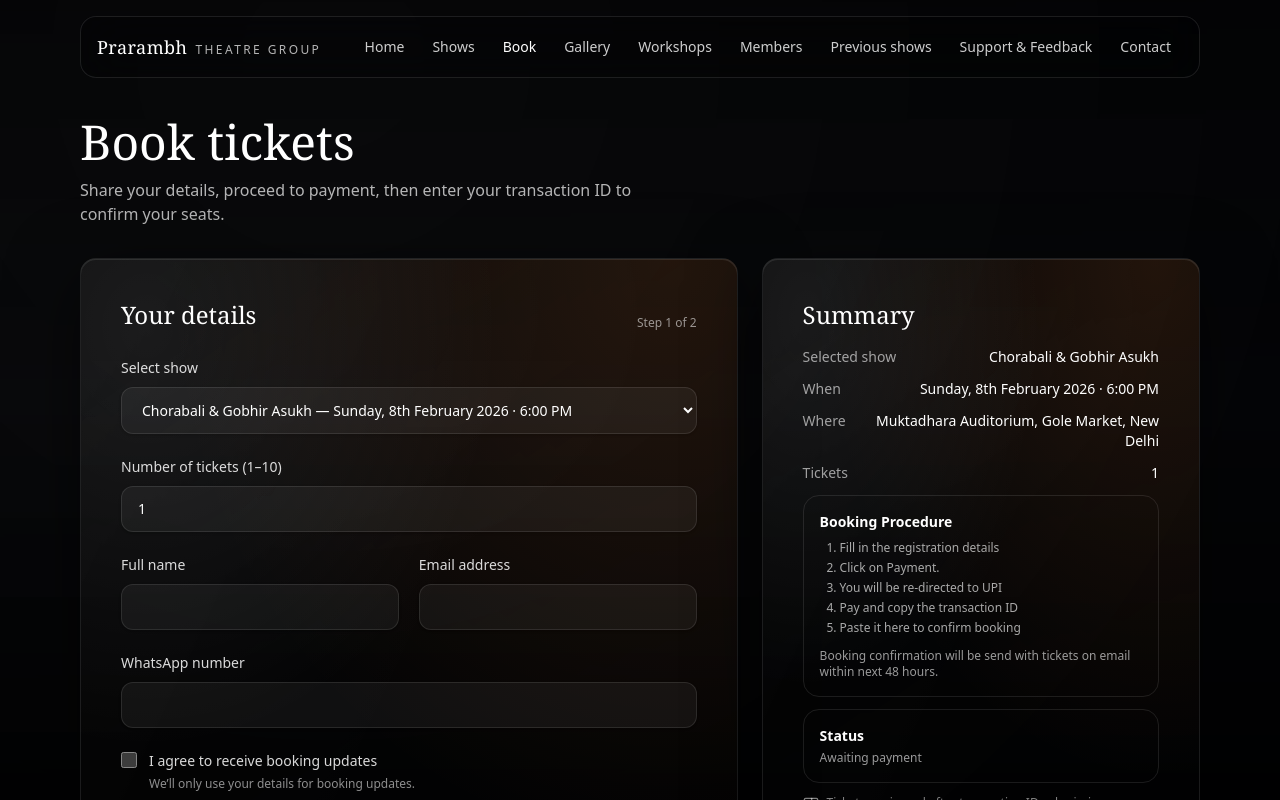
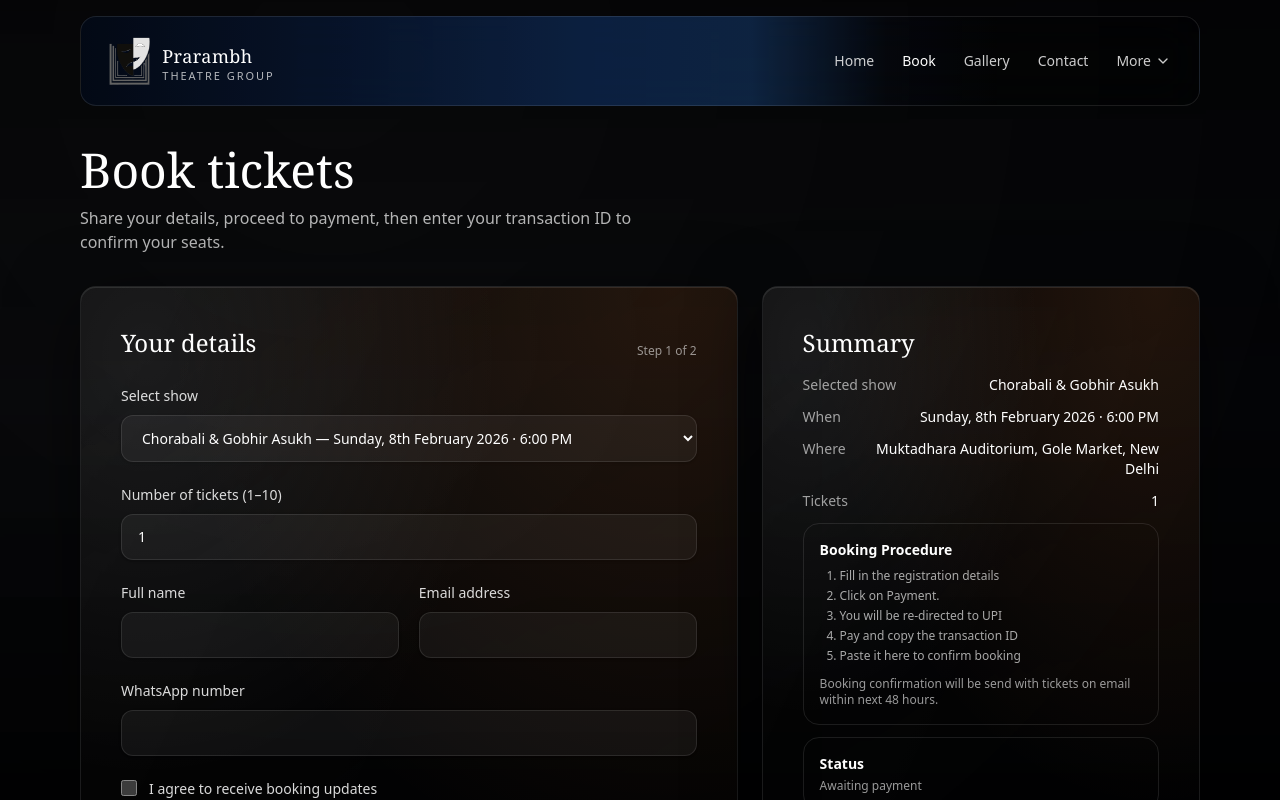
Before and after one commit to rishabhkar/Act-One-Interface, a React (Vite) app: page /book in a window 1280 px wide. Shown: the top 800 px of the page. Built offline with nearby package versions, Linux system fonts and the light colour scheme.

Commit message:
Navbar Changes

```diff
--- a/src/components/Navbar.tsx
+++ b/src/components/Navbar.tsx
@@ -1,27 +1,37 @@
 import { useEffect, useMemo, useState } from 'react'
 import { NavLink } from 'react-router-dom'
-import { Menu, X } from 'lucide-react'
+import { Menu, X, ChevronDown } from 'lucide-react'
 import clsx from 'clsx'
 import { siteContent } from '../content/siteContent'
 
+// add small logo URL
+const smallLogoUrl = new URL('../data/images/Small Logo.png', import.meta.url).toString()
+
 export default function Navbar() {
   const [open, setOpen] = useState(false)
+  const [moreOpen, setMoreOpen] = useState(false)
 
   useEffect(() => {
     const onKeyDown = (e: KeyboardEvent) => {
-      if (e.key === 'Escape') setOpen(false)
+      if (e.key === 'Escape') {
+        setOpen(false)
+        setMoreOpen(false)
+      }
     }
     window.addEventListener('keydown', onKeyDown)
     return () => window.removeEventListener('keydown', onKeyDown)
   }, [])
 
-  const links = useMemo(
-    () =>
-      siteContent.navigation.items.map((it) => (
+  const { links, primaryLinks, overflowLinks } = useMemo(() => {
+    const primaryLabels = new Set(['Home', 'Book', 'Gallery', 'Contact'])
+    const all = siteContent.navigation.items.map((it) => (
       <NavLink
         key={it.href}
         to={it.href}
-          onClick={() => setOpen(false)}
+        onClick={() => {
+          setOpen(false)
+          setMoreOpen(false)
+        }}
         className={({ isActive }) =>
           clsx(
             'rounded-lg px-3 py-2 text-sm font-medium transition focus:outline-none focus-visible:ring-2 focus-visible:ring-white/25',
@@ -31,22 +41,100 @@ export default function Navbar() {
       >
         {it.label}
       </NavLink>
-      )),
-    [],
+    ))
+
+    const primary = siteContent.navigation.items.filter((it) => primaryLabels.has(it.label))
+    const overflow = siteContent.navigation.items.filter((it) => !primaryLabels.has(it.label))
+
+    const primaryNodes = primary.map((it) => (
+      <NavLink
+        key={it.href}
+        to={it.href}
+        onClick={() => setMoreOpen(false)}
+        className={({ isActive }) =>
+          clsx(
+            'rounded-lg px-3 py-2 text-sm font-medium transition focus:outline-none focus-visible:ring-2 focus-visible:ring-white/25',
+            isActive ? 'text-white' : 'text-white/80 hover:text-white',
           )
+        }
+      >
+        {it.label}
+      </NavLink>
+    ))
+
+    const overflowNodes = overflow.map((it) => (
+      <NavLink
+        key={it.href}
+        to={it.href}
+        onClick={() => setMoreOpen(false)}
+        className={({ isActive }) =>
+          clsx(
+            'block rounded-lg px-3 py-2 text-sm transition hover:bg-white/10 focus:outline-none focus-visible:ring-2 focus-visible:ring-white/25',
+            isActive ? 'text-white' : 'text-white/80',
+          )
+        }
+      >
+        {it.label}
+      </NavLink>
+    ))
+
+    return { links: all, primaryLinks: primaryNodes, overflowLinks: overflowNodes }
+  }, [])
 
   return (
     <header className="sticky top-0 z-50">
       <div className="mx-auto max-w-6xl px-4">
-        <div className="mt-4 rounded-2xl border border-white/10 bg-black/20 backdrop-blur-xl">
-          <div className="flex items-center justify-between px-4 py-3">
-            <NavLink to="/" className="flex items-baseline gap-2 text-white">
-              <span className="font-serif text-lg tracking-wide">{siteContent.brand.shortName}</span>
-              <span className="text-xs uppercase tracking-[0.2em] text-white/70">Theatre Group</span>
+        {/* navbar shell: keep dark base and add a darker blue left-to-right gradient that fades before the nav links */}
+        <div
+          className="mt-4 rounded-2xl border border-white/10 bg-black/20 backdrop-blur-xl"
+          style={{
+            // multi-stop deep blue gradient (left-to-right), fades before the nav links
+            backgroundImage:
+              'linear-gradient(90deg, rgba(4,12,28,0.92) 0%, rgba(10,28,60,0.85) 24%, rgba(18,54,110,0.70) 45%, rgba(28,76,140,0.55) 60%, rgba(10,24,52,0.20) 72%, rgba(0,0,0,0) 82%)',
+            backgroundBlendMode: 'overlay',
+          }}
+        >
+          <div className="flex flex-wrap items-center justify-between gap-3 px-4 py-3">
+            <NavLink to="/" className="flex items-center gap-2 text-white min-w-0">
+              {/* Brand container (no glow) */}
+              <span className="relative inline-flex items-center px-3 py-2 min-w-0">
+                {/* responsive logo sizing */}
+                <img
+                  src={smallLogoUrl}
+                  alt={siteContent.brand.logoAlt}
+                  className="h-10 w-auto md:h-12 relative z-10 flex-shrink-0"
+                />
+                <span className="ml-3 flex flex-col leading-none relative z-10 min-w-0">
+                  <span className="font-serif text-base md:text-lg tracking-wide truncate">
+                    {siteContent.brand.shortName}
+                  </span>
+                  <span className="text-[11px] uppercase tracking-[0.18em] text-white/70 truncate">
+                    Theatre Group
+                  </span>
+                </span>
+              </span>
             </NavLink>
 
-            <nav className="hidden items-center gap-1 md:flex" aria-label="Primary">
-              {links}
+            <nav className="hidden flex-wrap items-center gap-1 md:flex" aria-label="Primary">
+              {primaryLinks}
+              {overflowLinks.length > 0 && (
+                <div className="relative" onMouseLeave={() => setMoreOpen(false)}>
+                  <button
+                    type="button"
+                    className="inline-flex items-center gap-1 rounded-lg px-3 py-2 text-sm font-medium text-white/80 transition hover:text-white focus:outline-none focus-visible:ring-2 focus-visible:ring-white/25"
+                    aria-expanded={moreOpen}
+                    onClick={() => setMoreOpen((v) => !v)}
+                  >
+                    More
+                    <ChevronDown className={clsx('h-4 w-4 transition', moreOpen && 'rotate-180')} aria-hidden="true" />
+                  </button>
+                  {moreOpen && (
+                    <div className="absolute right-0 mt-2 w-44 overflow-hidden rounded-xl border border-white/10 bg-black/70 backdrop-blur-md shadow-lg">
+                      {overflowLinks}
+                    </div>
+                  )}
+                </div>
+              )}
             </nav>
 
             <button
@@ -54,7 +142,10 @@ export default function Navbar() {
               className="md:hidden inline-flex items-center justify-center rounded-xl border border-white/10 bg-white/5 p-2 text-white hover:bg-white/10"
               aria-label={open ? 'Close menu' : 'Open menu'}
               aria-expanded={open}
-              onClick={() => setOpen((v) => !v)}
+              onClick={() => {
+                setOpen((v) => !v)
+                setMoreOpen(false)
+              }}
             >
               {open ? <X className="h-5 w-5" /> : <Menu className="h-5 w-5" />}
             </button>
--- a/src/content/siteContent.ts
+++ b/src/content/siteContent.ts
@@ -164,12 +164,12 @@ export const siteContent: SiteContent = {
   },
   homePage: {
     hero: {
-      eyebrow: 'PRARAMBH THEATRE GROUP',
-      headline: 'Premium theatre nights—where velvet, light, and silence conspire.',
+      eyebrow: '',
+      headline: 'Prarambh Theatre\nA journey where stories begin, voices rise, and society reflects.',
       subcopy:
-        'A socio-cultural organisation and public charitable trust devoted to theatre—and to the social questions it can hold. We stage stories that raise awareness in women’s rights, child welfare, the environment, and community education.',
-      ctaPrimary: { label: 'Book tickets', href: '/book' },
-      ctaSecondary: { label: 'Explore shows', href: '/shows' },
+        'Prarambh is a socio-cultural theatre collective and public charitable trust devoted to meaningful storytelling.\nWe create theatre that engages with social realities—women’s rights, child welfare, environment, and community consciousness—through powerful performances and dialogue-driven drama.',
+      ctaPrimary: { label: '', href: '/' },
+      ctaSecondary: { label: '', href: '/' },
       centerMedia: {
         type: 'videoWithFallback',
         videoPath: 'public/media/logo.webm',
@@ -177,25 +177,21 @@ export const siteContent: SiteContent = {
         caption: 'STORIES THAT BREATHE ON STAGE.',
       },
     },
-    quickStatsCards: [
-      { value: '6+', label: 'Upcoming performances', note: '2' },
-      { value: 'Monthly', label: 'Workshops & labs', note: 'Workshop Details coming soon' },
-      { value: 'Intimate', label: 'Studio venues', note: 'Chittranjan Park' },
-    ],
+    quickStatsCards: [],
     aboutOurCraftPanel: {
-      title: 'Our craft, in three acts',
+      title: 'In three acts',
       columns: [
         {
-          title: 'Mission',
-          text: 'We promote theatre that speaks to society—raising awareness around women’s rights, child welfare, and environmental issues through engaging storytelling and community education.',
+          title: 'Our Vision',
+          text: 'We believe theatre is a mirror to society and a catalyst for change. Prarambh stages stories that question norms, amplify unheard voices, and provoke thought—without spectacle, but with sincerity and depth.',
         },
         {
-          title: 'Style',
-          text: 'Socially conscious, story-first stagecraft with attention to performance, voice, music, and lighting—built to keep audiences close to the emotional core.',
+          title: 'Our Practice',
+          text: 'Rooted in disciplined rehearsal, collective learning, and respect for classical and contemporary forms, our theatre prioritises story, performance, and emotional truth over scale or spectacle.',
         },
         {
-          title: 'Community',
-          text: 'We host workshops, readings, and open rehearsals—welcoming emerging performers and curious audiences.',
+          title: 'Our Community',
+          text: 'Prarambh is a growing family of actors, writers, thinkers, and audiences. Through performances, workshops, readings, and collaborations, we nurture dialogue and belonging within and beyond the stage.',
         },
       ],
     },
--- a/src/pages/HomePage.tsx
+++ b/src/pages/HomePage.tsx
@@ -63,41 +63,27 @@ function HeroLogo() {
 }
 
 export default function HomePage() {
-  const { hero, quickStatsCards, aboutOurCraftPanel, bannerPanel, pressAndReviewsSection } =
-    siteContent.homePage
+  const { hero, aboutOurCraftPanel, bannerPanel, pressAndReviewsSection } = siteContent.homePage
 
   return (
     <div className="mx-auto max-w-6xl px-4">
       <section className="grid gap-10 pb-8 pt-10 md:grid-cols-2 md:items-center">
         <SectionReveal>
           <div>
-            <p className="text-xs uppercase tracking-[0.35em] text-white/60">{hero.eyebrow}</p>
-            <h1 className="mt-3 font-serif text-4xl leading-tight text-white md:text-5xl">
+            {hero.eyebrow?.trim() ? (
+              <p className="text-xs uppercase tracking-[0.35em] text-white/60">{hero.eyebrow}</p>
+            ) : null}
+
+            <h1 className="mt-3 font-serif text-5xl leading-tight text-white md:text-6xl whitespace-pre-line">
               {hero.headline}
             </h1>
-            <p className="mt-4 max-w-prose text-base text-white/75">{hero.subcopy}</p>
 
-            <div className="mt-7 flex flex-col gap-3 sm:flex-row">
-              <Link to={hero.ctaPrimary.href} className="btn-primary">
-                {hero.ctaPrimary.label} <ArrowRight className="h-4 w-4" aria-hidden="true" />
-              </Link>
-              <Link to={hero.ctaSecondary.href} className="btn-secondary">
-                {hero.ctaSecondary.label}
-              </Link>
-            </div>
+            <p className="mt-5 max-w-prose text-base leading-relaxed text-white/75 whitespace-pre-line">
+              {hero.subcopy}
+            </p>
 
-            <div className="mt-8 grid gap-4 sm:grid-cols-3">
-              {quickStatsCards.map((stat) => (
-                <div
-                  key={stat.label}
-                  className="rounded-2xl border border-white/10 bg-white/5 px-4 py-4"
-                >
-                  <div className="text-2xl font-semibold text-white">{stat.value}</div>
-                  <div className="mt-1 text-xs text-white/60">{stat.label}</div>
-                  <div className="mt-1 text-[11px] text-white/50">{stat.note}</div>
-                </div>
-              ))}
-            </div>
+            {/* CTAs intentionally removed on the Home page for now (identity-first). */}
+            {/* Quick stat cards intentionally removed. */}
           </div>
         </SectionReveal>
 
```
Also changed, not shown: src/data/images/Small Logo.png (added). Lines whose indentation alone changed are shown as unchanged.
